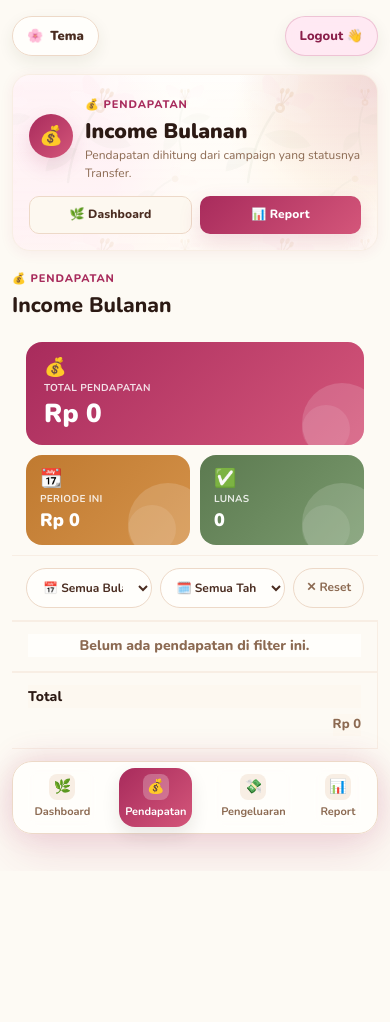
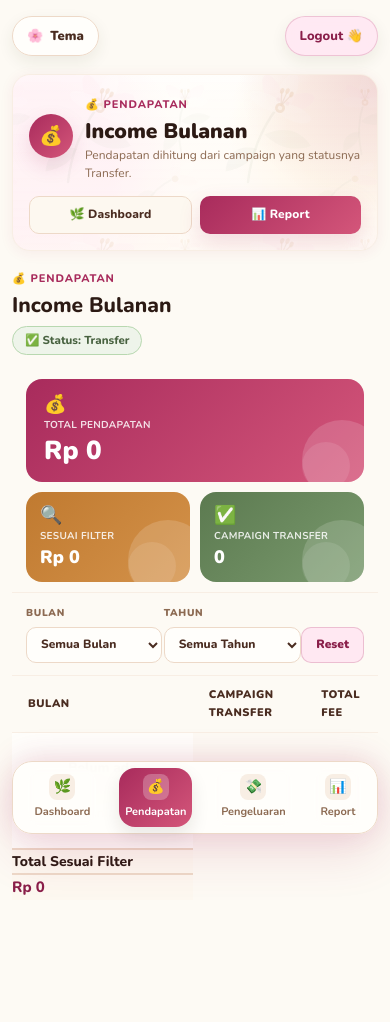
Before and after one commit to hendrikusray/daily-task, a Flask app: page /pendapatan in a window 390 px wide. Before the commit the page ends 859 px from the top, so only its background shows below. Run offline with Flask 3, Linux system fonts and the light colour scheme; a user stored in the database is signed in; data that the repository does not hold is empty.

Commit message:
revert: restore pendapatan css and template to pre-overflow-fix state
Co-Authored-By: Claude Sonnet 4.6 <noreply@anthropic.com>

```diff
--- a/app/static/css/style.css
+++ b/app/static/css/style.css
@@ -3065,7 +3065,7 @@ body[data-theme="polka"].auth-page::after {
 
 /* === MONTHLY INCOME TABLE === */
 .monthly-income-section { margin-bottom: 8px; }
-.monthly-table td, .monthly-table th { white-space: normal; }
+.monthly-table td, .monthly-table th { white-space: nowrap; }
 .monthly-total { font-weight: 800; color: var(--sage-dark); font-size: 14px; }
 .monthly-row-current td { background: var(--lily-pale) !important; }
 .monthly-row-current .monthly-total { color: var(--lily-dark); font-size: 15px; }
@@ -3084,46 +3084,38 @@ body[data-theme="polka"].auth-page::after {
 }
 
 @media (max-width: 840px) {
-    /* Monthly table: card layout on mobile, same approach as dashboard */
+    /* Keep monthly-table as a real table, don't inherit dashboard card style */
     .monthly-table,
-    .monthly-table tbody  { display: block !important; width: 100% !important; }
-    .monthly-table thead  { display: none !important; }
-    .monthly-table tr {
-        display: flex !important;
-        flex-wrap: wrap !important;
-        align-items: baseline !important;
-        gap: 4px 12px !important;
-        padding: 12px 16px !important;
-        border-bottom: 1px solid var(--line-soft) !important;
-        background: transparent !important;
-        box-shadow: none !important;
-        border-radius: 0 !important;
-        border-left-width: 0 !important;
-    }
-    .monthly-table td {
-        display: inline !important;
-        padding: 0 !important;
-        border: none !important;
-        width: auto !important;
-    }
-    .monthly-table td::before { display: none !important; }
-    /* Bulan = full row */
-    .monthly-table td:first-child {
-        display: block !important;
-        width: 100% !important;
-        font-weight: 800 !important;
-        font-size: 14px !important;
-        margin-bottom: 2px !important;
-    }
-    /* Campaign count = muted */
-    .monthly-table td:nth-child(2) { color: var(--muted) !important; font-size: 13px !important; }
-    /* Total = right-aligned */
-    .monthly-table td:last-child { margin-left: auto !important; }
-    /* Total and income-total rows */
-    .monthly-table .income-total-row td:first-child {
-        font-weight: 800 !important;
-        font-size: 14px !important;
-    }
+    .monthly-table tbody,
+    .monthly-table thead,
+    .monthly-table tr,
+    .monthly-table td,
+    .monthly-table th {
+        display: revert;
+        width: auto;
+    }
+    .monthly-table {
+        width: 100%;
+        border-collapse: collapse;
+        border-spacing: 0;
+        background: transparent;
+        box-shadow: none;
+        border: none;
+    }
+    .monthly-table thead { display: table-header-group; }
+    .monthly-table tr { display: table-row; background: transparent; border: none; box-shadow: none; border-radius: 0; border-left-width: 0; }
+    .monthly-table td, .monthly-table th {
+        display: table-cell;
+        padding: 14px 16px;
+        border: none;
+        border-bottom: 1px solid var(--line-soft);
+        white-space: normal;
+        word-break: break-word;
+        grid-template-columns: none;
+    }
+    .monthly-table td::before { display: none; }
+    .monthly-table th { font-size: 11px; padding: 10px 16px; }
+    .monthly-table .monthly-total { white-space: nowrap; }
 }
 
 /* income header meta */
@@ -3214,59 +3206,74 @@ body[data-theme="polka"].auth-page::after {
 
 .income-filter-bar {
     display: flex;
-    align-items: center;
-    gap: 8px;
+    align-items: end;
+    gap: 10px;
     flex-wrap: wrap;
-    padding: 14px 20px;
+    padding: 12px 20px 14px;
     border-top: 1px solid var(--line-soft);
     border-bottom: 1px solid var(--line-soft);
 }
 
-.income-filter-select {
-    flex: 1;
-    min-width: 0;
-    height: 40px;
-    padding: 0 12px;
+.income-filter-field {
+    display: grid;
+    gap: 5px;
+    min-width: 160px;
+    margin: 0;
+}
+
+.income-filter-field span {
+    color: var(--muted);
+    font-size: 10px;
+    font-weight: 900;
+    letter-spacing: 0.07em;
+    text-transform: uppercase;
+}
+
+.income-filter-field select {
+    min-height: 38px;
+    padding: 8px 34px 8px 12px;
     color: var(--ink-soft);
-    background: var(--surface);
+    background-color: var(--surface);
     border: 1.5px solid var(--line);
-    border-radius: var(--r-pill);
+    border-radius: 10px;
     font: inherit;
     font-size: 13px;
-    font-weight: 700;
-    cursor: pointer;
-    appearance: auto;
-    transition: border-color .15s;
-}
-.income-filter-select:focus {
-    outline: none;
-    border-color: var(--lily);
-    box-shadow: 0 0 0 3px var(--lily-glow);
+    font-weight: 800;
 }
 
 .income-reset-btn {
-    height: 40px;
-    padding: 0 16px;
-    color: var(--muted);
-    background: transparent;
-    border: 1.5px solid var(--line);
-    border-radius: var(--r-pill);
+    min-height: 38px;
+    padding: 8px 14px;
+    color: var(--lily-dark);
+    background: var(--lily-pale);
+    border: 1.5px solid rgba(168, 43, 92, 0.22);
+    border-radius: 10px;
     cursor: pointer;
     font: inherit;
     font-size: 13px;
-    font-weight: 700;
-    transition: border-color .15s, color .15s;
-    white-space: nowrap;
-}
-.income-reset-btn:hover {
-    border-color: var(--lily);
-    color: var(--lily-dark);
-}
-
-@media (max-width: 600px) {
-    .income-filter-bar { padding: 12px 14px; gap: 8px; }
-    .income-filter-select { min-width: 0; font-size: 12px; }
-    .income-reset-btn { font-size: 12px; padding: 0 12px; }
+    font-weight: 900;
+}
+
+@media (max-width: 720px) {
+    .income-filter-bar {
+        padding: 12px 14px;
+        gap: 8px;
+    }
+    .income-filter-field {
+        flex: 1 1 0;
+        min-width: 0;
+    }
+    .income-filter-field select {
+        min-height: 36px;
+        font-size: 12px;
+        padding: 7px 28px 7px 10px;
+    }
+    .income-reset-btn {
+        align-self: flex-end;
+        min-height: 36px;
+        padding: 7px 14px;
+        font-size: 12px;
+    }
 }
 
 /* === DASHBOARD SEARCH + SORT CONTROLS === */
@@ -3362,12 +3369,10 @@ body[data-theme="polka"].auth-page::after {
 
 /* === INCOME CHART === */
 .income-chart-wrap {
-    position: relative;
-    height: 280px;
-    padding: 16px 20px 20px;
+    padding: 20px 24px 24px;
 }
 @media (max-width: 600px) {
-    .income-chart-wrap { height: 200px; padding: 12px 10px 16px; }
+    .income-chart-wrap { padding: 14px 10px 18px; }
 }
 
 /* === PENGELUARAN PAGE === */
--- a/app/templates/pendapatan.html
+++ b/app/templates/pendapatan.html
@@ -27,6 +27,9 @@
                     <span class="eyebrow">💰 Pendapatan</span>
                     <h2>Income Bulanan</h2>
                 </div>
+                <div class="income-meta">
+                    <span class="income-status-badge">✅ Status: Transfer</span>
+                </div>
             </div>
 
             <div class="income-stat-grid">
@@ -36,40 +39,48 @@
                     <div class="income-stat-value">{{ total_income | idr }}</div>
                 </div>
                 <div class="income-stat-card income-stat-gold">
-                    <div class="income-stat-icon">📆</div>
-                    <div class="income-stat-label">Periode Ini</div>
+                    <div class="income-stat-icon">🔍</div>
+                    <div class="income-stat-label">Sesuai Filter</div>
                     <div class="income-stat-value" id="incomeFilteredTotal">{{ total_income | idr }}</div>
                 </div>
                 <div class="income-stat-card income-stat-sage">
                     <div class="income-stat-icon">✅</div>
-                    <div class="income-stat-label">Lunas</div>
+                    <div class="income-stat-label">Campaign Transfer</div>
                     <div class="income-stat-value"><span id="incomeFilteredCount">{{ income_total_campaigns }}</span></div>
                 </div>
             </div>
 
             <div class="income-filter-bar" aria-label="Filter income bulanan">
-                <select id="incomeMonthFilter" class="income-filter-select">
-                    <option value="all">📅 Semua Bulan</option>
+                <label class="income-filter-field" for="incomeMonthFilter">
+                    <span>Bulan</span>
+                    <select id="incomeMonthFilter">
+                        <option value="all">Semua Bulan</option>
                         {% for month in income_months %}
                             <option value="{{ month.value }}">{{ month.label }}</option>
                         {% endfor %}
                     </select>
-                <select id="incomeYearFilter" class="income-filter-select">
-                    <option value="all">🗓️ Semua Tahun</option>
+                </label>
+
+                <label class="income-filter-field" for="incomeYearFilter">
+                    <span>Tahun</span>
+                    <select id="incomeYearFilter">
+                        <option value="all">Semua Tahun</option>
                         {% for y in income_years %}
                         <option value="{{ y }}">{{ y }}</option>
                         {% endfor %}
                     </select>
-                <button type="button" class="income-reset-btn" id="incomeFilterReset">✕ Reset</button>
+                </label>
+
+                <button type="button" class="income-reset-btn" id="incomeFilterReset">Reset</button>
             </div>
 
-            <div class="tracker-table-wrap monthly-table-wrap">
+            <div class="tracker-table-wrap">
                 <table class="tracker-table monthly-table">
                     <thead>
                         <tr>
                             <th>Bulan</th>
-                            <th>Campaign</th>
-                            <th>Total</th>
+                            <th>Campaign Transfer</th>
+                            <th>Total Fee</th>
                         </tr>
                     </thead>
                     <tbody>
@@ -88,7 +99,7 @@
                             <td colspan="3">Belum ada pendapatan di filter ini.</td>
                         </tr>
                         <tr class="income-total-row">
-                            <td colspan="2">Total</td>
+                            <td colspan="2">Total Sesuai Filter</td>
                             <td class="monthly-total" id="incomeTableTotal">{{ total_income | idr }}</td>
                         </tr>
                     </tbody>
@@ -108,7 +119,7 @@
                 </div>
             </div>
             <div class="income-chart-wrap">
-                <canvas id="incomeChart"></canvas>
+                <canvas id="incomeChart" height="120"></canvas>
             </div>
         </div>
     </section>
@@ -152,7 +163,6 @@
         },
         options: {
             responsive: true,
-            maintainAspectRatio: false,
             plugins: {
                 legend: { display: false },
                 tooltip: {
```
Lines whose indentation alone changed are shown as unchanged.
